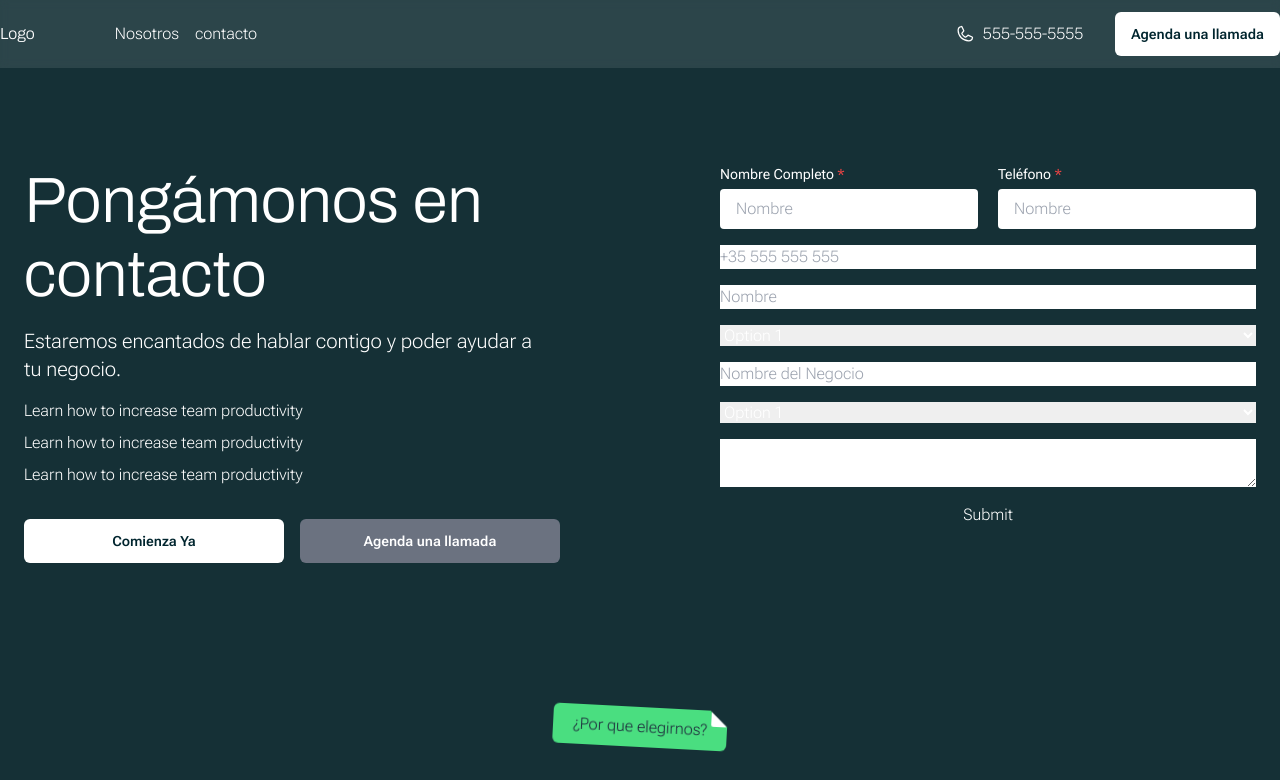
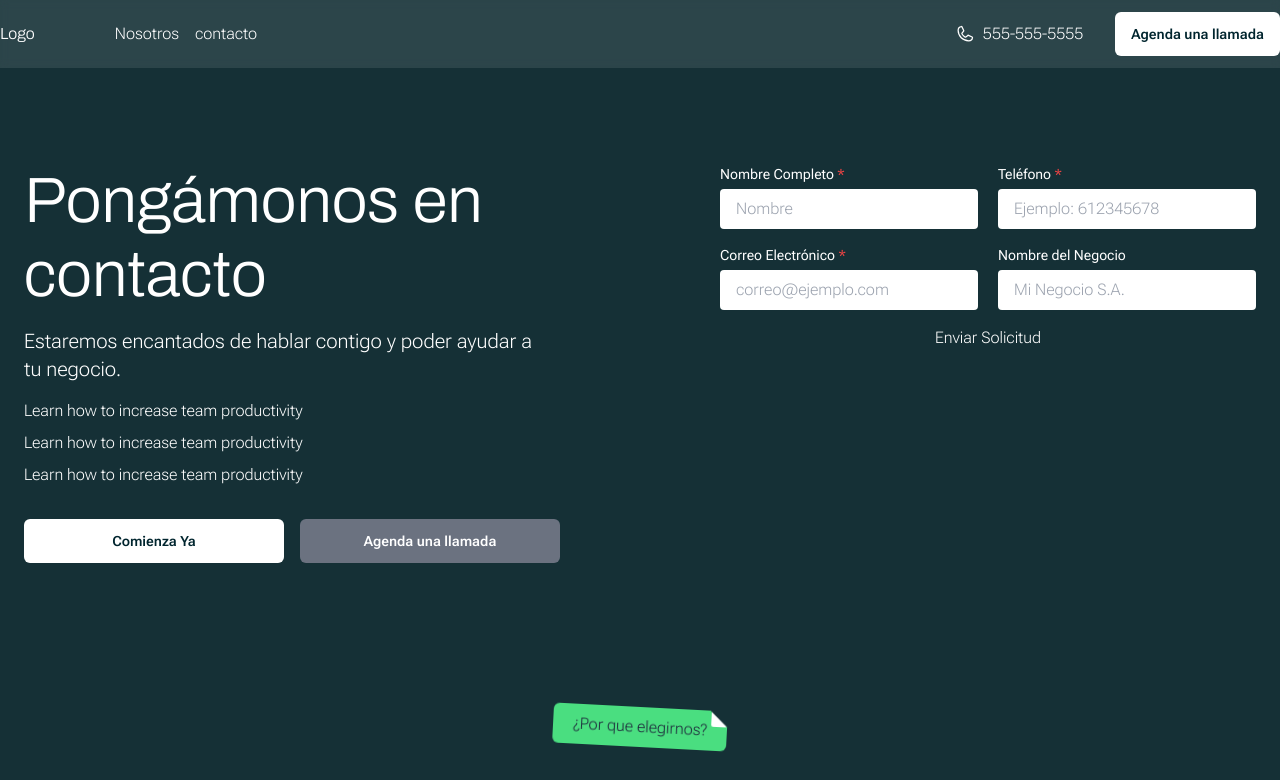
Before and after one commit to jordiparadelo/Japp-Media, a Next.js app: page /contacto in a window 1280 px wide. Shown: the top 780 px of the page. Built offline with nearby package versions, Linux system fonts and the light colour scheme.

Commit message:
ContactForm validations

```diff
--- a/src/components/ui/ContactForm.tsx
+++ b/src/components/ui/ContactForm.tsx
@@ -1,5 +1,5 @@
 "use client";
-import { SubmitHandler, useForm } from "react-hook-form";
+import { SubmitHandler, useForm, FormProvider, useFormContext } from "react-hook-form";
 import styles from "@/styles/form.module.css";
 
 type FormFields = {
@@ -12,65 +12,86 @@ type FormFields = {
   message: string;
 };
 
+// Validation rules for each field
+const validationRules = {
+  name: {
+    required: "El nombre es requerido",
+    minLength: {
+      value: 2,
+      message: `El nombre debe tener al menos 2 caracteres`
+    }
+  },
+  phone: {
+    required: "El teléfono es requerido",
+    validate: (value: string) => {
+      // Spanish phone number format: +34 or 0034, followed by 9 digits
+      const phoneRegex = /^(\+34|0034|34)?[6789]\d{8}$/;
+      return phoneRegex.test(value) || "Ingrese un número de teléfono español válido";
+    }
+  },
+  email: {
+    required: "El correo electrónico es requerido",
+    validate: (value: string) => {
+      const emailRegex = /^[A-Z0-9._%+-]+@[A-Z0-9.-]+\.[A-Z]{2,}$/i;
+      return emailRegex.test(value) || "Ingrese un correo electrónico válido";
+    }
+  },
+  nameBusiness: {
+    minLength: {
+      value: 2,
+      message: "El nombre del negocio debe tener al menos 2 caracteres"
+    }
+  }
+};
+
 function ContactForm() {
-	const {
-		register,
-		handleSubmit,
-		formState: { errors, isValid },
-	} = useForm<FormFields>();
+  const methods = useForm<FormFields>();
 
-	const onSubmit: SubmitHandler<FormFields> = (data) => {
+  const onSubmit: SubmitHandler<FormFields> = async (data) => {
+    await new Promise((r) => setTimeout(r, 2000));
     console.log(data);
   };
 
   return (
-		/* "handleSubmit" will validate your inputs before invoking "onSubmit" */
-		<form
-			onSubmit={handleSubmit(onSubmit)}
-			className={styles["form"]}
-		>
+    <FormProvider {...methods}>
+      <form onSubmit={methods.handleSubmit(onSubmit)} className={styles["form"]}>
         <div className={styles["form_group"]}>
-                <InputField label="Nombre Completo" placeholder="Nombre" type="text" required={true}/>
-                <InputField label="Teléfono" placeholder="Nombre" type="phone" required={true}/>
+          <InputField
+            label="Nombre Completo"
+            placeholder="Nombre"
+            type="text"
+            required={true}
+            registerType="name"
+          />
+          <InputField
+            label="Teléfono"
+            placeholder="Ejemplo: 612345678"
+            type="tel"
+            required={true}
+            registerType="phone"
+          />
+        </div>
+        <div className={styles["form_group"]}>
+          <InputField
+            label="Correo Electrónico"
+            placeholder="correo@ejemplo.com"
+            type="email"
+            required={true}
+            registerType="email"
+          />
+          <InputField
+            label="Nombre del Negocio"
+            placeholder="Mi Negocio S.A."
+            type="text"
+            registerType="nameBusiness"
+          />
         </div>
 
-			<input
-				{...register("phone", {
-					required: true,
-				})}
-				type='phone'
-				placeholder='+35 555 555 555'
-			/>
-			<input
-				{...register("email", {
-					required: true,
-				})}
-				type='email'
-				placeholder='Nombre'
-			/>
-			<select>
-				<option value='option1'>Option 1</option>
-				<option value='option2'>Option 2</option>
-				<option value='option3'>Option 3</option>
-			</select>
-			<input
-				{...register("nameBusiness")}
-				type='text'
-				placeholder='Nombre del Negocio'
-			/>
-			<select>
-				<option value='option1'>Option 1</option>
-				<option value='option2'>Option 2</option>
-				<option value='option3'>Option 3</option>
-			</select>
-			<textarea
-				{...register("nameBusiness")}
-				name=''
-				id=''
-			></textarea>
-
-			<button type='submit'>Submit</button>
+        <button type="submit" disabled={methods.formState.isSubmitting}>
+          {methods.formState.isSubmitting ? "Enviando..." : "Enviar Solicitud"}
+        </button>
       </form>
+    </FormProvider>
   );
 }
 
@@ -78,20 +99,38 @@ export default ContactForm;
 
 type InputFieldProps = {
   label: string;
-    type?: React.InputHTMLAttributes<HTMLElement>['type'];
+  type?: React.InputHTMLAttributes<HTMLElement>["type"];
   placeholder?: string;
   required?: boolean;
+  registerType: keyof FormFields;
 };
 
-function InputField({label , placeholder, type, required }: InputFieldProps) {
+function InputField({
+  label,
+  placeholder,
+  type,
+  required,
+  registerType,
+}: InputFieldProps) {
+  const {
+    register,
+    formState: { errors },
+  } = useFormContext<FormFields>();
+
   return (
     <label className={styles["form_field"]}>
-		<span className={styles["form_label"]}>{label} <span className='text-red-500'>{required && '*'}</span></span>
+      <span className={styles["form_label"]}>
+        {label} <span className="text-red-500">{required && "*"}</span>
+      </span>
       <input
         type={type}
         placeholder={placeholder}
         className={styles["form_input"]}
+        {...register(registerType, validationRules[registerType])}
       />
+      {errors[registerType] && (
+        <span className="text-red-500">{errors[registerType]?.message}</span>
+      )}
     </label>
-    )
+  );
 }
--- a/src/styles/form.module.css
+++ b/src/styles/form.module.css
@@ -16,6 +16,7 @@
     max-width: 100%;
     border-radius: 0.25rem;
     padding-inline: 1rem;
+    color: var(--color-font);
   }
 
   .form_label {
--- a/src/styles/globals.css
+++ b/src/styles/globals.css
@@ -5,6 +5,7 @@
 :root {
 	--background: #153036;
 	/* Fonts */
+	--color-font: #00252E;
 	--headingFont: "Archivo";
 	--bodyFont: "Roboto Flex";
 
```
Lines whose indentation alone changed are shown as unchanged.
